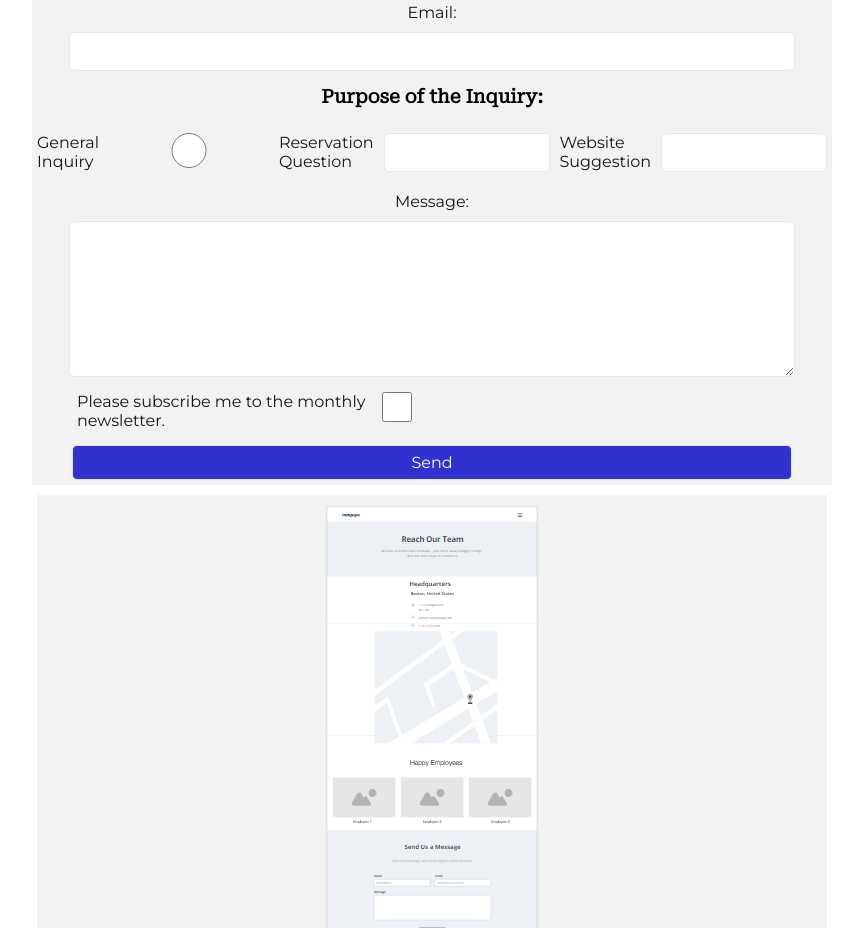
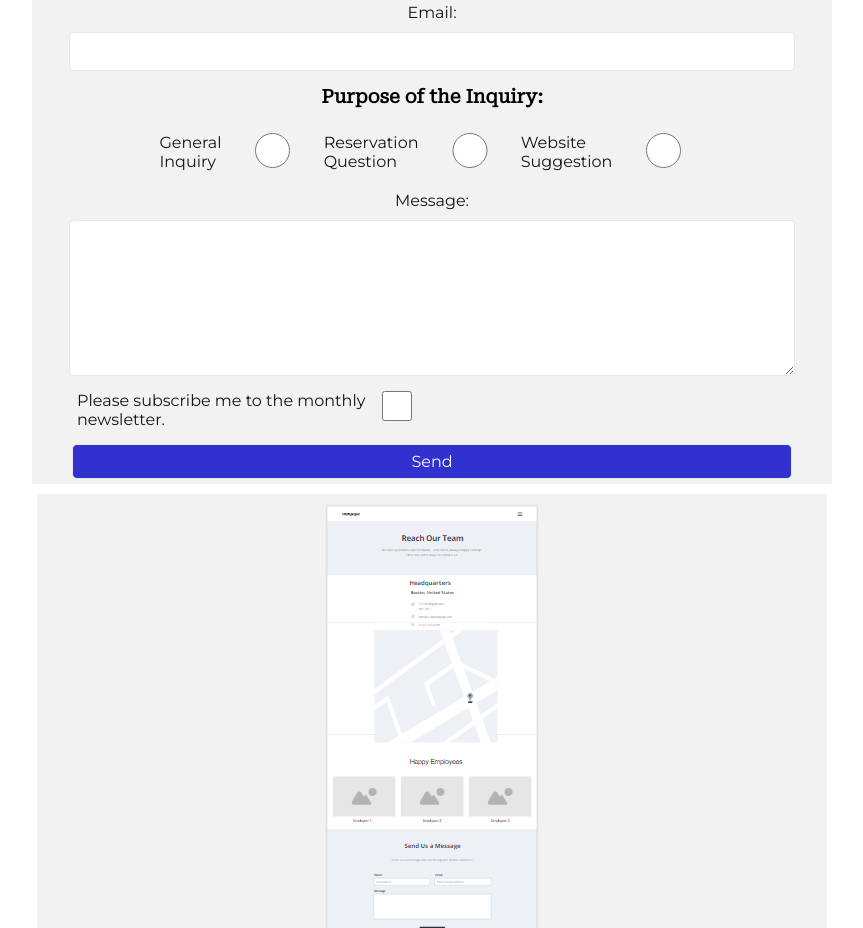
Before and after one commit to luisalfredoestigarribiasosa85/wdd130, a plain HTML site: page wwr/contact.html in a window 1280 px wide. Shown: the part 1289-2217 px from the top of the page, without its empty margins (208-1071 px from the left). Drawn offline with nearby package versions, Linux system fonts and the light colour scheme.

Commit message:
Contact us page correct!

```diff
--- a/wwr/contact.html
+++ b/wwr/contact.html
@@ -69,10 +69,10 @@
             <div class="radios">
                 <label for="radio">General Inquiry</label>
                 <input type="radio" name="radio" id="radio">
-                <label for="radior">Reservation Question</label>
-                <input type="radior" name="radior" id="radior">
-                <label for="radiow">Website Suggestion</label>
-                <input type="radiow" name="radiow" id="radiow">
+                <label for="radio">Reservation Question</label>
+                <input type="radio" name="radio" id="radio">
+                <label for="radio">Website Suggestion</label>
+                <input type="radio" name="radio" id="radio">
             </div>
 
             <label for="message">Message:</label>
```
